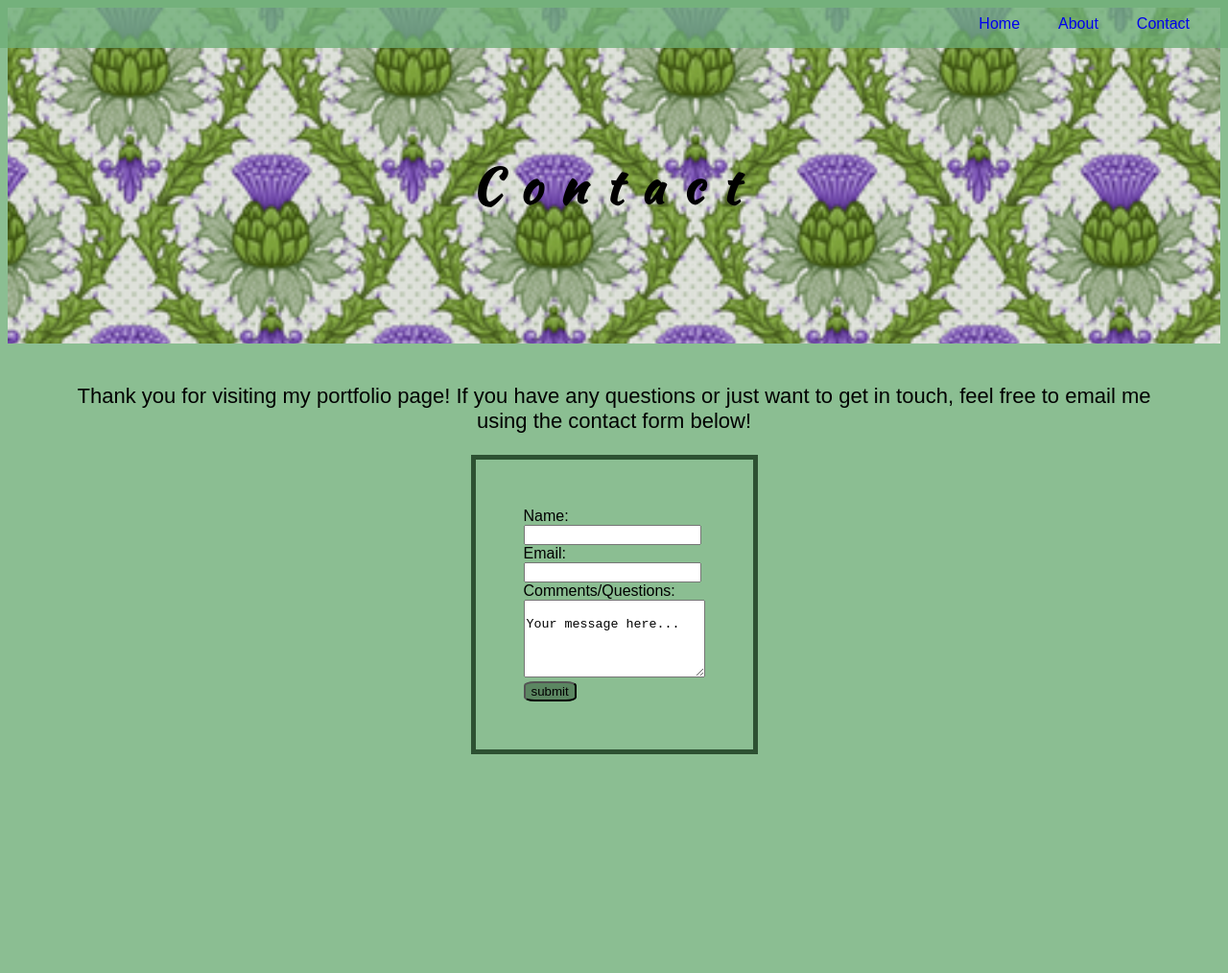
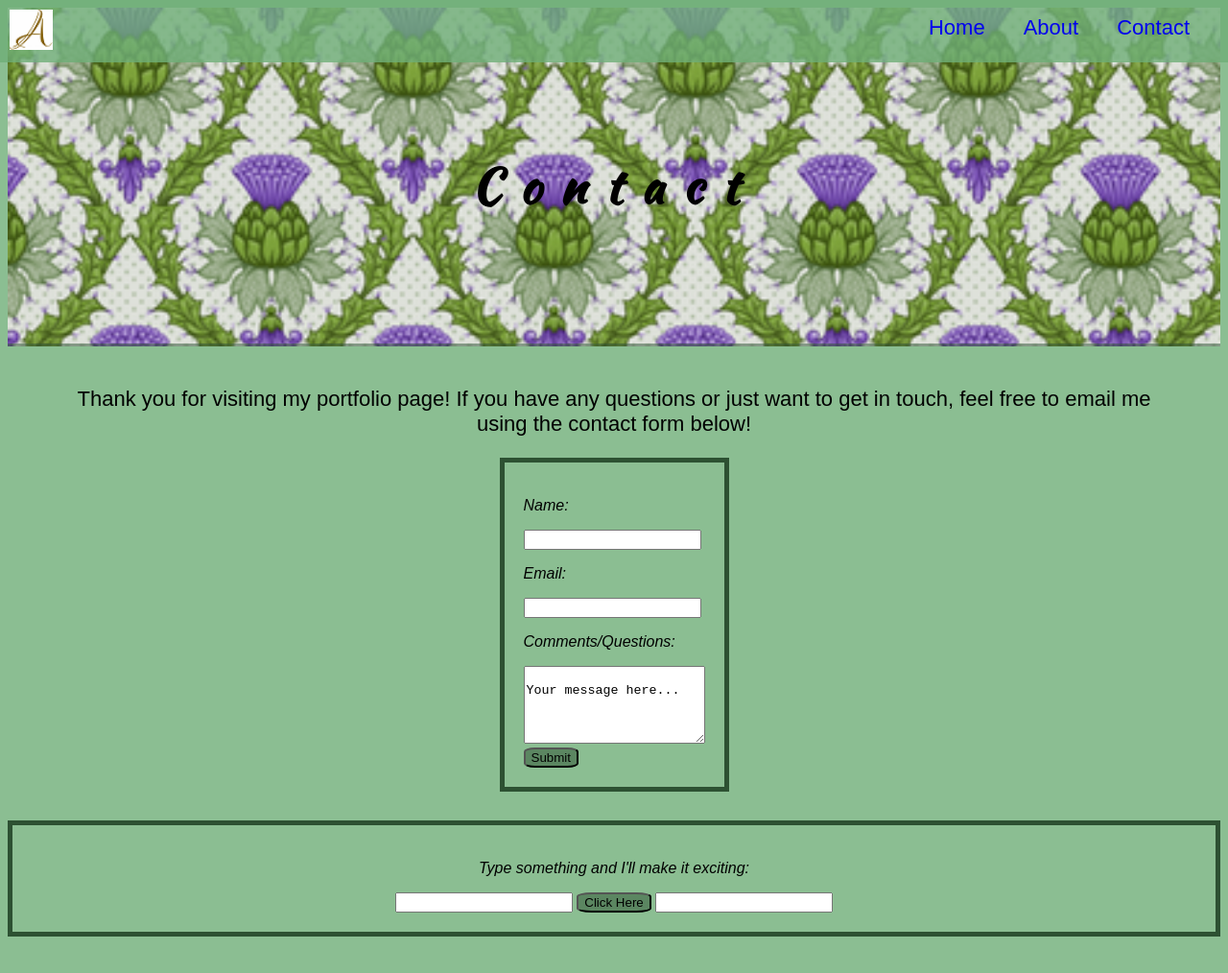
Before and after one commit to aendres/EndresPortfolio, a plain HTML site: page contact.html in a window 1280 px wide. Shown: the whole page at 96% size. Before the commit the page ends 844 px from the top, so only its background shows below. Drawn offline with Linux system fonts and the light colour scheme; a web font is replaced by a local one.

Commit message:
Add JavaScript and more CSS

```diff
--- a/contact.html
+++ b/contact.html
@@ -11,6 +11,7 @@
     </head>
     <body>
         <nav>
+            <h1 id="brand"></h1>
             <ul>
                 <li><a href="index.html">Home</a></li>
                 <li><a href="about.html">About</a></li>
@@ -22,29 +23,38 @@
         </header>
 
         <div class="forms">
+
             <p id="contactme">Thank you for visiting my portfolio page! If you have any questions or just want to
                 get in touch, feel free to email me using the contact form below!
             </p>
+
             <div class="emailform">
-                <form action="mailto:aendres19@gmail.com" method="post">
-                    Name:
-                    </br>
-                    <input type="text" name="vistorname">
-                    </br>
-                    Email:
-                    </br>
-                    <input type="text" name="visitoremail">
-                    </br>
-                    Comments/Questions:
-                    </br>
-                    <textarea name="visitorcomment" cols="21" rows="5">
+                <form name="contactMe" action="mailto:aendres19@gmail.com" method="post" onsubmit="return validateForm()">
+                        <p><em>Name:</em></p>
+                        <input id="Name" type="text" name="Name" required />
+                        <p><em>Email:</em></p>
+                        <input id ="Mail" type="text" name="Email" required />
+                        <p><em>Comments/Questions:</em></p>
+                        <textarea name="visitorcomment" cols="21" rows="5">
                         Your message here...
-                    </textarea>
-                    </br>
-                    <input type="submit" id="submit" value=submit>
+                        </textarea>
+                        </br>
+                        <input id="submit" type="submit" name="submit" value="Submit">
+                </form>
+            </div>
+
+            <div class="funButton">
+                <form>
+                    <p><em id="exciting">Type something and I'll make it exciting:</em></p>
+                    <input type="text" id="userInput">
+                    <input id="submit" type ="button" value="Click Here" onclick="myFunction()">
+                    <input type="text" id="myOutput">
                 </form>
             </div>
 
         </div>
+
+        <script src="main.js"></script>
+
     </body>
 </html>
--- /dev/null
+++ b/main.js
@@ -0,0 +1,7 @@
+function myFunction(){
+    var userInput = document.getElementById("userInput");
+    var myOutput = document.getElementById("myOutput");
+
+    var sentence = userInput.value;
+    myOutput.value = sentence + "!!!! ps. You're the best!"
+}
--- a/style.css
+++ b/style.css
@@ -6,6 +6,16 @@ body {
         width: 100%;
         margin: 0 auto;
         max-width: 1200px;
+}
+
+#brand {
+	text-indent: -9000px;
+    background: url(images/A.png) no-repeat top left;
+    background-size: 45px;
+    height: 45px;
+    width: 45px;
+    float: left;
+    margin: 10px;
 }
 
 nav {
@@ -30,6 +40,7 @@ nav li {
 
 nav li a {
     display: block;
+    font-size: 22px;
     font-family: Arial, black;
     display: block;
     text-decoration: none;
@@ -37,8 +48,7 @@ nav li a {
 }
 
 nav li a:hover {
-    background: white;
-    height: 100%;
+    background: rgba(45, 81, 50, .2);
 }
 
 header {
@@ -47,6 +57,7 @@ header {
 	height: 350px;
     margin-top: 0px;
     padding-top: 0px;
+    border-bottom: solid rgba(45, 81, 50, .5);
 }
 
 header h1 {
@@ -71,6 +82,9 @@ header h1 {
     border:solid rgba(45, 81, 50, .5);
     margin-bottom: 20px;
 }
+.images img:hover{
+    border: solid 10px rgba(45, 81, 50, .5);
+}
 
 .images #mia #winifred #cats {
     margin: 10px 10px 10px 10px;
@@ -80,11 +94,14 @@ header h1 {
 }
 
 .quote blockquote {
-    width: 600px;
+    width:620px;
     margin: auto;
     text-align: center;
     font-size: 20px;
-    font-family: Arial;
+    font-family: Arial, bold;
+    background-image: url("images/disney.png");
+    height:200px;
+    padding-top: 80px;
 }
 
 .quote blockquote span {
@@ -119,12 +136,27 @@ span a {
     text-align: left;
     font-family: Arial;
     margin:auto;
-    padding: 50px;
+    padding: 20px;
 }
 
 #submit{
     border-radius: 20%;
     background: rgba(45, 81, 50, .5);
+}
+
+.funButton{
+    border: 5px solid rgba(45, 81, 50, 1.0);
+    margin-top:30px;
+    padding:20px;
+
+}
+
+#myOutput{
+    text-transform: uppercase;
+}
+
+#exciting{
+    font-family: Arial;
 }
 
 .about{
@@ -133,6 +165,7 @@ span a {
 }
 
 .mylist{
+    border: 5px dashed rgba(45, 81, 50, .5);
     display: inline-block;
     margin:auto;
     text-align: left;
```
Also changed, not shown: about.html (+1 -0 lines), index.html (+4 -0 lines), images/A.png (added), images/disney.png (added).
